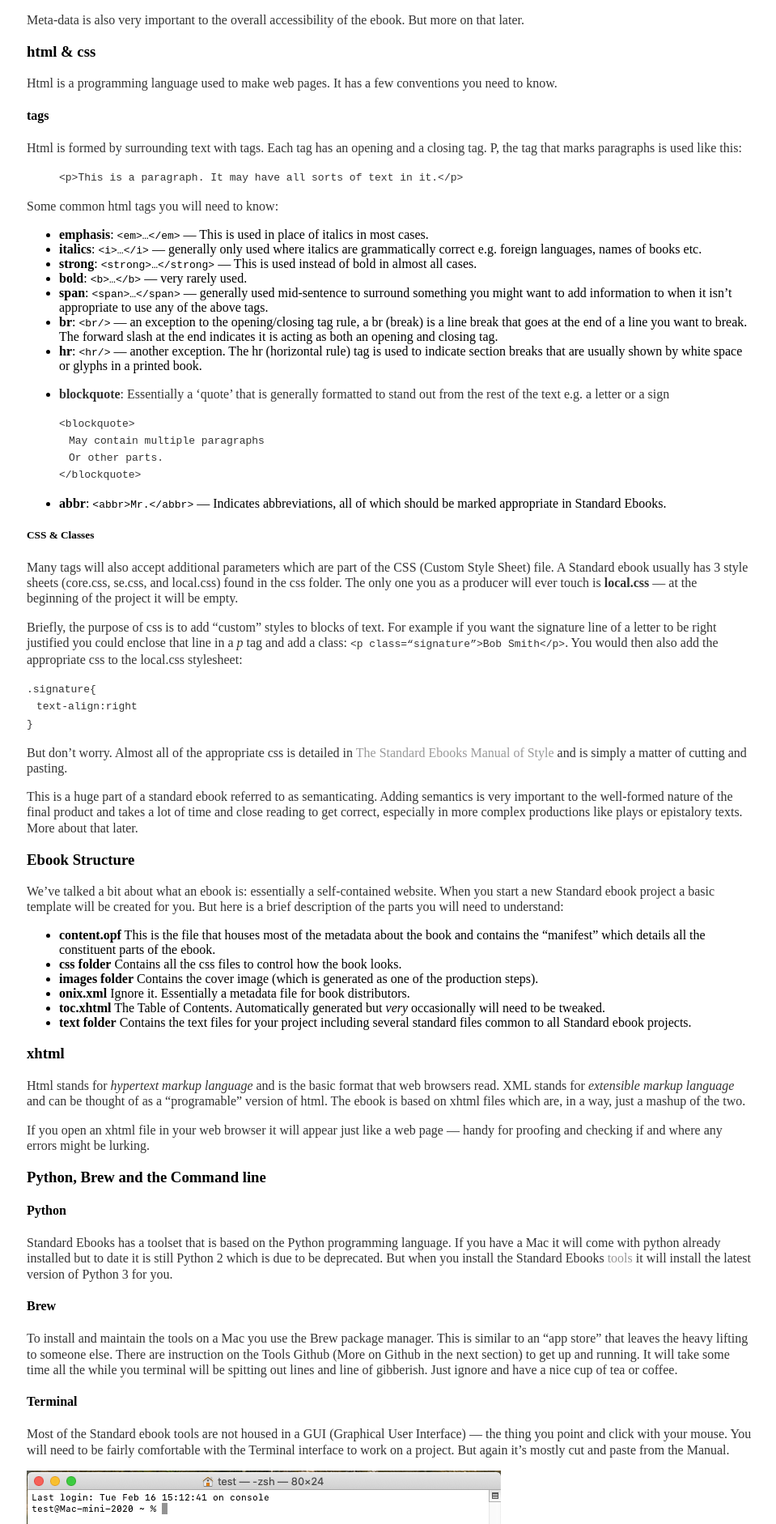
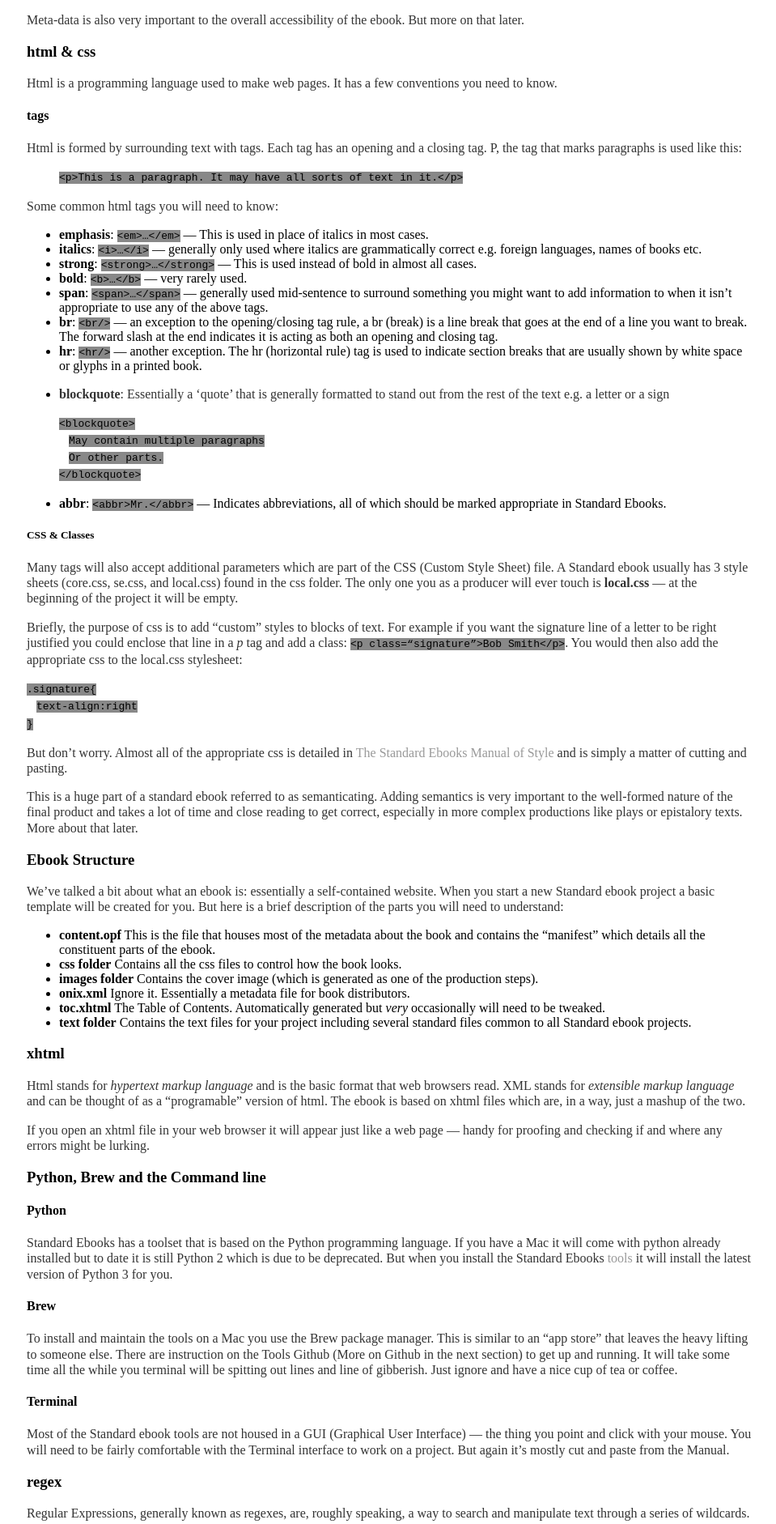
Before and after one commit to b-t-k/b-t-k.github.io, a Jekyll site: the page built from a-guide/a-guide.md, in a window 1280 px wide. Shown: the part 1170-3052 px from the top of the page at 81% size, without its empty margins (159-1118 px from the left). Built offline with Jekyll 4.4.1, drawn with Linux system fonts in a browser that asks for light colours.

Commit message:
Add code css

```diff
--- a/a-guide/a-guide.md
+++ b/a-guide/a-guide.md
@@ -91,8 +91,6 @@ To install and maintain the tools on a Mac you use the Brew package manager. Thi
 #### Terminal
 Most of the Standard ebook tools are not housed in a GUI (Graphical User Interface) — the thing you point and click with your mouse. You will need to be fairly comfortable with the Terminal interface to work on a project. But again it’s mostly cut and paste from the Manual.
 
-![terminal window](/images/terminal.png "A Terminal window")
-
 ### regex
 Regular Expressions, generally known as regexes,  are, roughly speaking, a way to search and manipulate text through a series of wildcards. I will freely admit that, while I am pretty bad at constructing proper regexes, I am a huge fanboy. Imagine being able to replace every instance of a particular word in the first paragraph of a chapter across multiple files with Title Case. It saves a whole lot of legwork. Standard Ebooks step by step includes a bunch of regexes to replace a lot of manual labor and you can quickly learn to build some yourself.
 
@@ -127,12 +125,18 @@ Terminal is an app like any other, but it opens a window into the functions that
 
 Its helpful to know a bare minimum of Terminal commands. Depending on how old your OS is you will likely be using *bash* or *zsh* as your shell (this is inherited from the unix underpinnings of OSX) but you don’t really need to know that beyond perhaps wanting to google “bash how to change directory” or something similar.
 
+![terminal window](/images/terminal.png "A Terminal window")
+
+
 When you open Terminal it will give you a prompt similar to `bob@my-mac ~ %`. As I said it will vary from shell to shell. You will general start in your user folder. If your user name is Bob then it will be in the Bob ‘home’ folder. Typing ‘ls’ and hitting enter will list the folders and files so you can check if that’s where you are.
 
 #### Basic terminal commands
 - **`ls`** list — lists files and folders
 - **`cd`** change directory — allows you to change your directory. For example `cd /bob/Documents/Projects` would switch you to the Projects folder found in your Documents folder. Just like if you had double-clicked on the Document folder and then double-clicked on the Project folder.
   - Don’t panic! You can — and I always do — simply type `cd` followed by a space and then drag the folder you want to be in  from the GUI/Finder onto Terminal and, voila, you have the correct path name automatically ready for you to hit `enter`. Saves on the frustration.
+
+![terminal window](/images/terminal-directory.png "A Terminal window with a directory")
+
 - **`cd ..`** Change directory up one level. If yo are in /Projects/Bob’s book and you want to be in /Projects/ the will do the trick.
 
 And finally there is a whole raft of Standard ebook commands that are again cut and paste from the guide. Here’s a common one:
--- a/css/style.css
+++ b/css/style.css
@@ -41,3 +41,9 @@ ul.posts {
 ul.posts li {
     list-style: none;
 }
+
+code{
+    background-color: #888;
+    color: #000;
+    font-family: monospace;
+}
```
